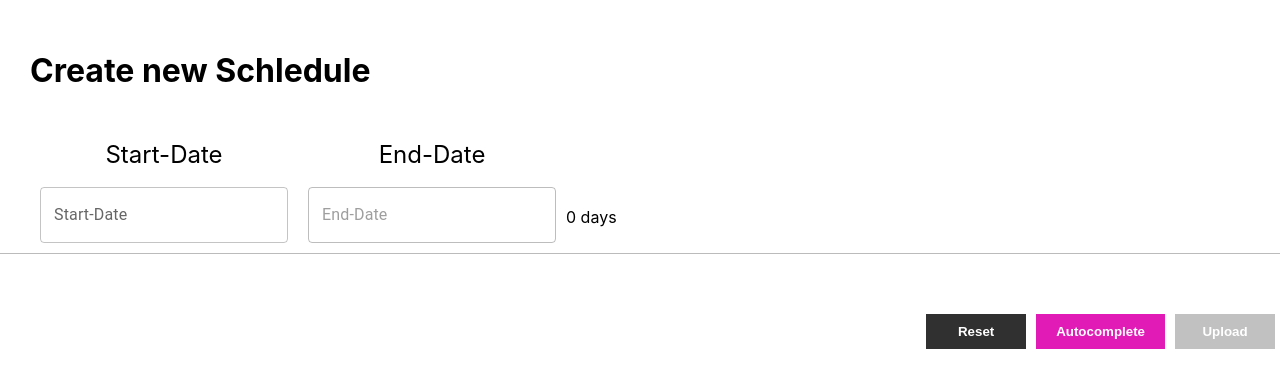
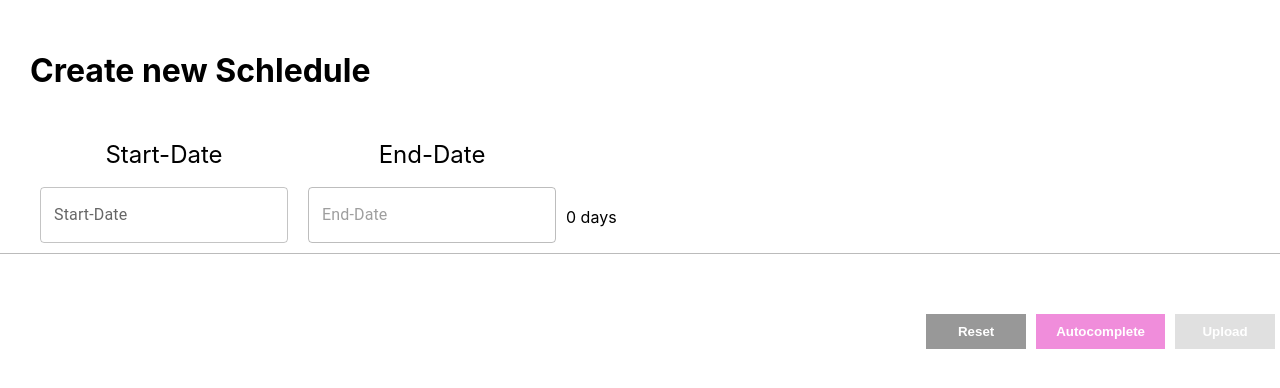
Before and after one commit to sony96/scheduler, a React (Create React App) app: page / in a window 1280 px wide. Shown: the top 388 px of the page. Built offline with nearby package versions, Linux system fonts and the light colour scheme.

Commit message:
implement base autocomplete funcionality

```diff
--- a/package.json
+++ b/package.json
@@ -10,12 +10,14 @@
     "@testing-library/react": "^13.4.0",
     "@testing-library/user-event": "^13.5.0",
     "@types/jest": "^27.5.2",
+    "@types/lodash": "^4.17.4",
     "@types/node": "^16.18.97",
     "@types/react": "^18.3.2",
     "@types/react-dom": "^18.3.0",
     "clsx": "^2.1.1",
     "date-fns": "^3.6.0",
     "dayjs": "^1.11.11",
+    "lodash": "^4.17.21",
     "react": "^18.3.1",
     "react-dom": "^18.3.1",
     "react-scripts": "5.0.1",
--- a/src/App.tsx
+++ b/src/App.tsx
@@ -2,18 +2,19 @@ import { useEffect, useMemo, useState } from "react";
 import { addHours, eachDayOfInterval, format, setHours } from "date-fns";
 import styles from "./App.module.scss";
 import { BUTTON_TYPE } from "./App.constants";
+import type { SchedulerDate } from "./App.types";
+import chunk from "lodash/chunk";
 
 import Header from "./components/Header";
 import Calendar from "./components/Calendar";
 import Button from "./components/Button";
+import { extendArrayWithCopies } from "./App.utils";
 
 function App() {
   const [startDate, setStartDate] = useState<string>("");
   const [endDate, setEndDate] = useState<string>("");
 
-  const [dates, setDates] = useState<
-    { dateId: string; date: Date; hours: { timeId: string; time: Date }[] }[]
-  >([]);
+  const [dates, setDates] = useState<SchedulerDate[]>([]);
 
   useEffect(() => {
     if (!!startDate && !!endDate) {
@@ -117,7 +118,30 @@ function App() {
     setDates(result);
   };
 
-  const isResetButtonDisabled = useMemo(
+  const handleAutocomplete = () => {
+    const nonEmptyIndexes = dates
+      .map((date, index) => (date.hours.length ? index : null))
+      .filter((index) => index !== null);
+
+    const maxIndex = nonEmptyIndexes.at(-1);
+
+    const result = chunk(dates, (maxIndex || 0) + 1);
+    console.log(result);
+
+    const mappedResult = result.map((arr, index) => {
+      return [
+        ...arr.map((date, index) => ({
+          date: date.date,
+          dateId: date.dateId,
+          hours: result[0][index].hours,
+        })),
+      ];
+    });
+
+    setDates(mappedResult.flat());
+  };
+
+  const doesHaveHoursBooked = useMemo(
     () => !Boolean(dates.find((date) => date.hours.length)),
     [dates]
   );
@@ -141,19 +165,19 @@ function App() {
       <div className={styles.actions}>
         <Button
           type={BUTTON_TYPE.RESET}
-          disabled={isResetButtonDisabled}
+          disabled={doesHaveHoursBooked}
           onClick={resetHandler}
         >
           Reset
         </Button>
         <Button
           type={BUTTON_TYPE.AUTOCOMPLETE}
-          disabled={false}
-          onClick={() => {}}
+          disabled={doesHaveHoursBooked}
+          onClick={handleAutocomplete}
         >
           Autocomplete
         </Button>
-        <Button type={BUTTON_TYPE.UPLOAD} disabled={false} onClick={() => {}}>
+        <Button type={BUTTON_TYPE.UPLOAD} disabled={true} onClick={() => {}}>
           Upload
         </Button>
       </div>
--- a/src/components/Button/Button.module.scss
+++ b/src/components/Button/Button.module.scss
@@ -7,6 +7,11 @@
   font-weight: 600;
   cursor: pointer;
   color: #fff;
+
+  &--disabled{
+    filter: opacity(.5);
+    cursor: not-allowed;
+  }
 
   &--reset {
     background-color: #303030;
--- a/src/components/Button/Button.tsx
+++ b/src/components/Button/Button.tsx
@@ -16,6 +16,7 @@ const Button: React.FC<ButtonProps> = ({
       disabled={disabled}
       className={clsx(
         styles.button,
+        disabled && styles["button--disabled"],
         type === BUTTON_TYPE.RESET && styles["button--reset"],
         type === BUTTON_TYPE.AUTOCOMPLETE && styles["button--autocomplete"],
         type === BUTTON_TYPE.UPLOAD && styles["button--upload"]
--- a/src/components/Calendar/Column/Column.types.ts
+++ b/src/components/Calendar/Column/Column.types.ts
@@ -1,7 +1,9 @@
+import { ScheduleHour } from "../../../App.types";
+
 export type ColumnProps = {
   dateId: string;
   date: Date;
-  hours: { timeId: string; time: Date }[];
+  hours: ScheduleHour[];
   addTime: (id: string) => void;
   deleteTime: (dateId: string, timeId: string) => void;
 };
--- a/src/components/Calendar/Row/Row.tsx
+++ b/src/components/Calendar/Row/Row.tsx
@@ -13,7 +13,7 @@ const Row: React.FC<RowProps> = ({
   addTime,
   deleteTime,
 }) => {
-  const [showDelete, setShowDelete] = useState(true);
+  const [showDelete, setShowDelete] = useState(false);
 
   return (
     <>
```
Also changed, not shown: src/App.types.ts (added, +7 -0 lines), src/App.utils.ts (added, +13 -0 lines), src/components/Calendar/Calendar.types.ts (+3 -5 lines), 1 other file (tests, documents, lock files or other folders).
